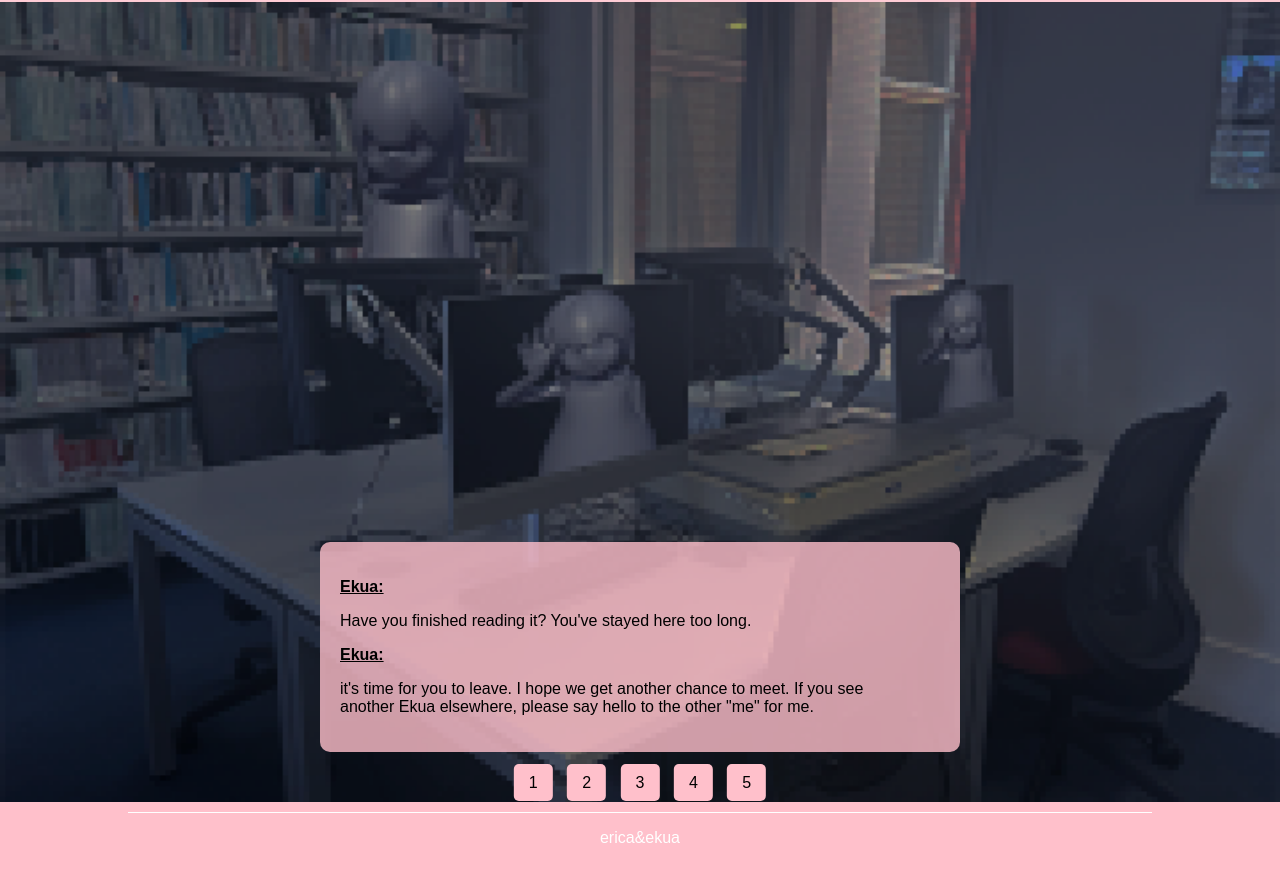
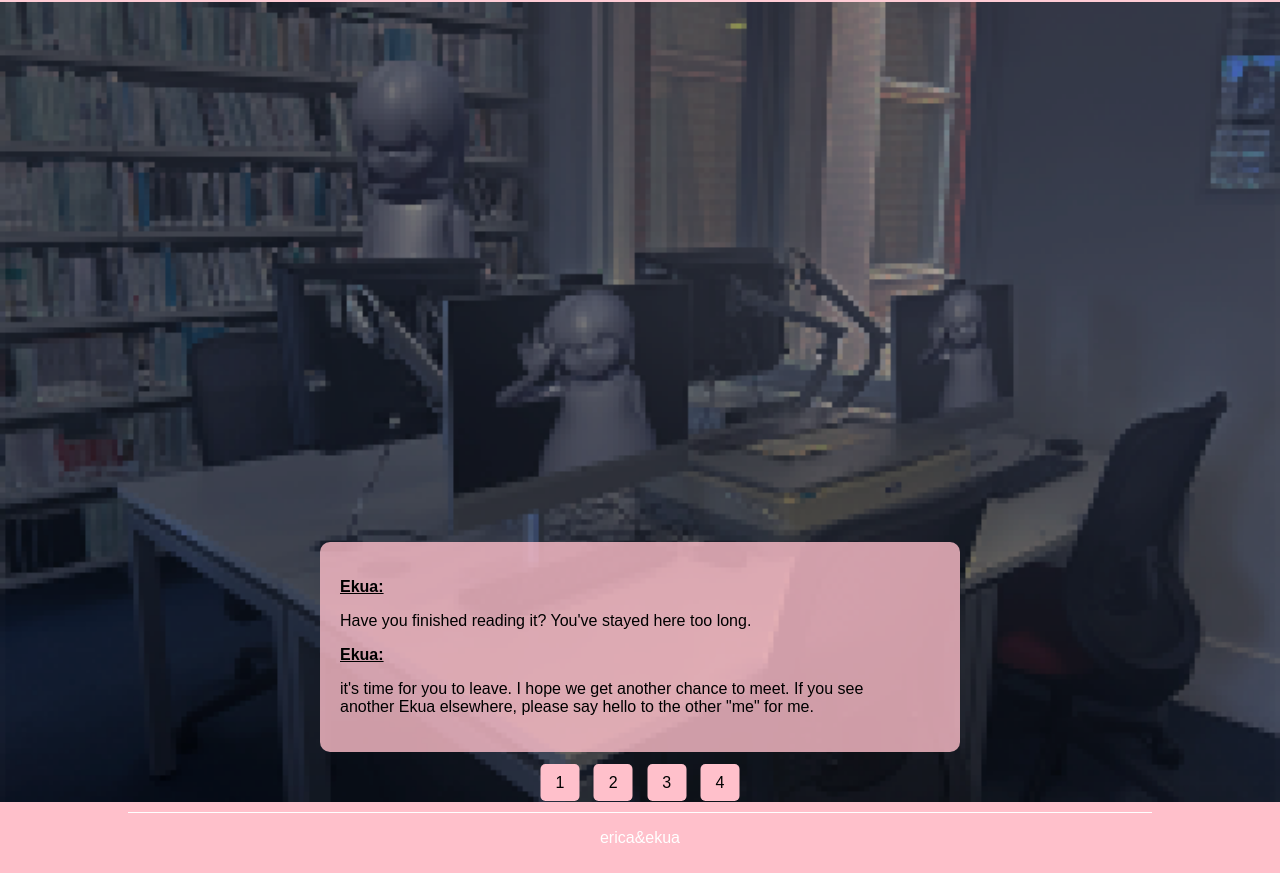
Before and after one commit to ekuaazxnd/ekua_azxnd.unit9.io, a plain HTML site: page 8change5.html in a window 1280 px wide. Shown: the part 58-931 px from the top of the page. Drawn offline with Linux system fonts and the light colour scheme.

Commit message:
Update 8change5.html

```diff
--- a/8change5.html
+++ b/8change5.html
@@ -31,7 +31,7 @@
             <a href="8change3.html">2</a>
             <a href="8change4.html">3</a>
             <a href="8change5.html">4</a>
-            <a href="#">5</a>
+
 
         </div>
     </div>
```
